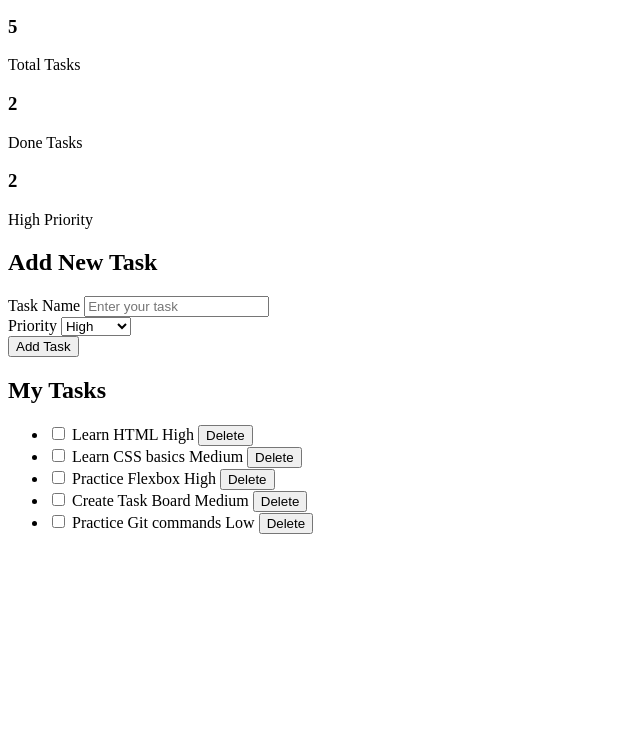
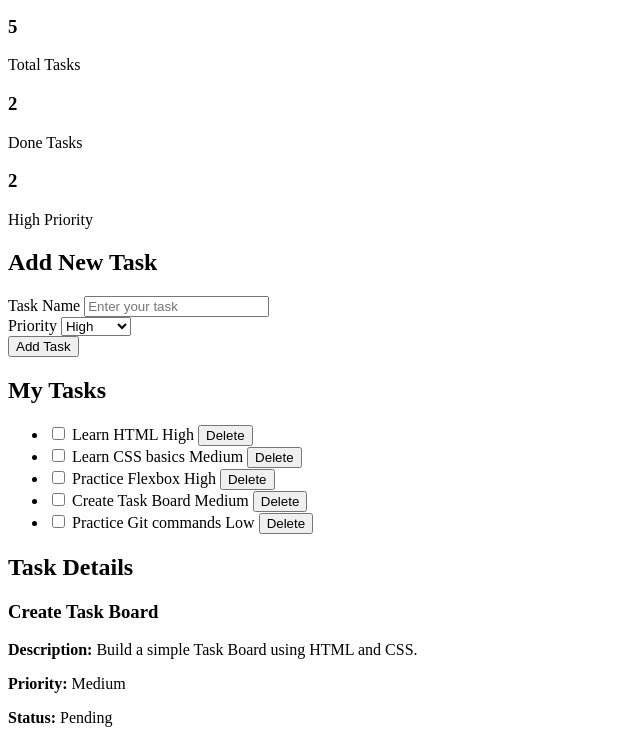
Before and after one commit to Vishal302003/Task-Board, a plain HTML site: page index.html in a window 1280 px wide. Shown: the part 101-844 px from the top of the page, without its empty margins (0-640 px from the left). Before the commit the page ends 800 px from the top, so only its background shows below. Drawn offline with Linux system fonts and the light colour scheme.

Commit message:
Add main semantic element

```diff
--- a/index.html
+++ b/index.html
@@ -7,6 +7,7 @@
     <link rel="stylesheet" href="style.css" />
   </head>
   <body>
+    <main>
       <header>
         <h1>My Task Board</h1>
         <p>Organize your daily tasks</p>
@@ -80,5 +81,19 @@
           </li>
         </ul>
       </section>
+
+      <section class="task-detail">
+        <h2>Task Details</h2>
+        <article>
+          <h3>Create Task Board</h3>
+          <p>
+            <strong>Description:</strong> Build a simple Task Board using HTML
+            and CSS.
+          </p>
+          <p><strong>Priority:</strong> Medium</p>
+          <p><strong>Status:</strong> Pending</p>
+        </article>
+      </section>
+    </main>
   </body>
 </html>
```
Lines whose indentation alone changed are shown as unchanged.
